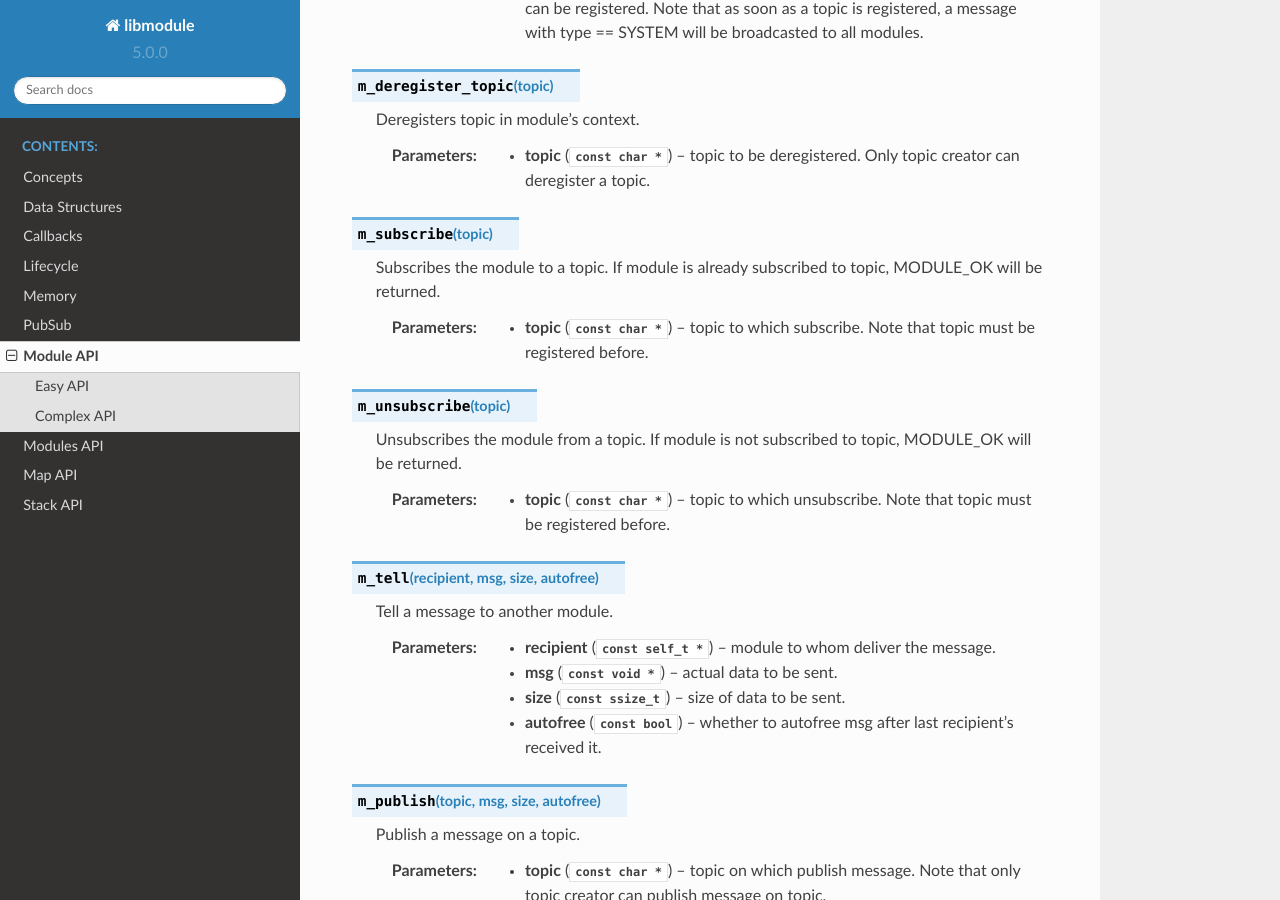
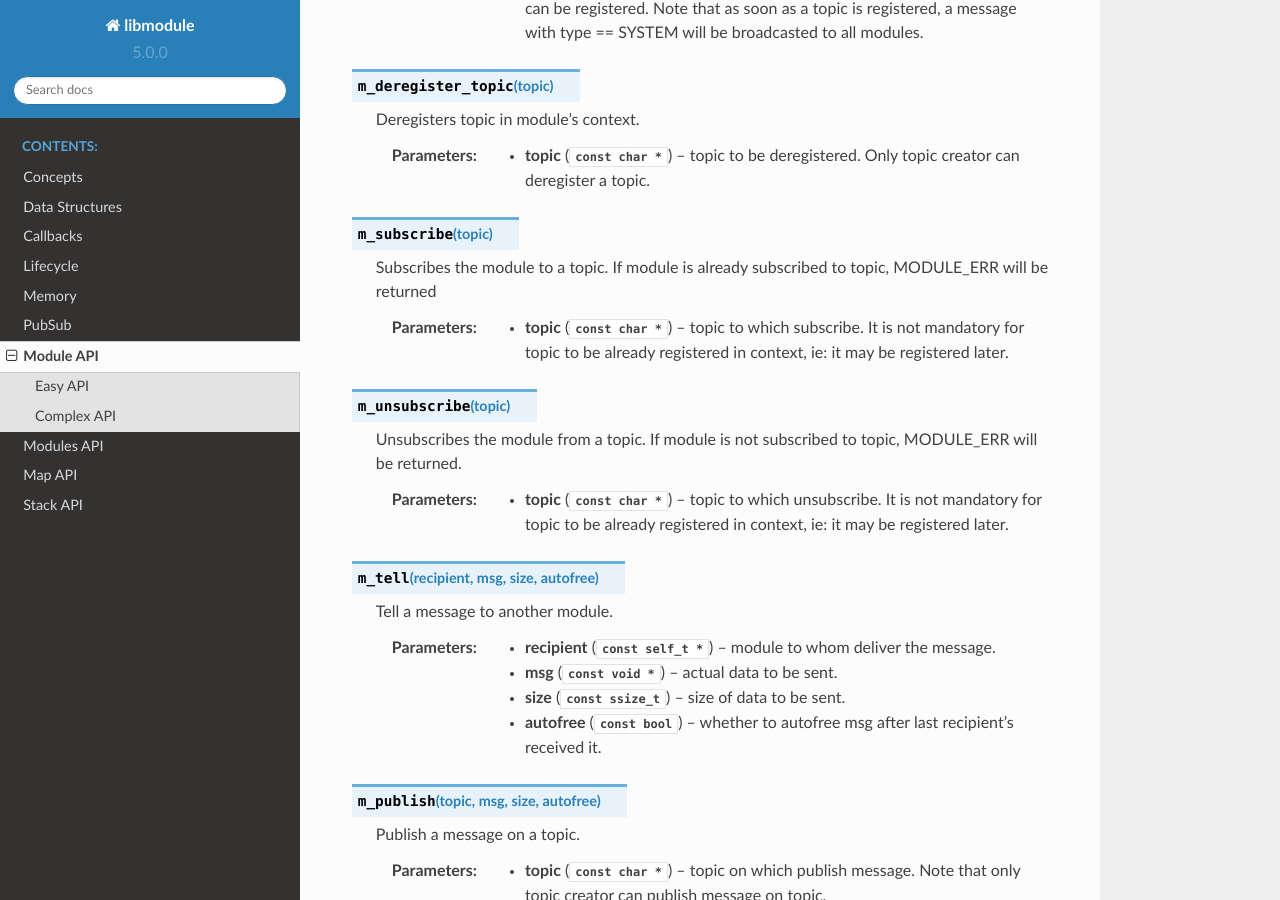
Before and after one commit to FedeDP/libmodule, a Sphinx documentation site: the page built from docs/src/module.rst, in a window 1280 px wide and 900 px high, scrolled down 3152 px. Built offline with Sphinx 7.4.7 and the Read the Docs theme 2.0.0, drawn with Linux system fonts in a browser that asks for light colours; some of the changed text lies outside the part shown.

Commit message:
* module_subscribe/unsubscribe should avoid checking if module is already registered in context. This way, a topic can be registered later.

```diff
--- a/docs/src/module.rst
+++ b/docs/src/module.rst
@@ -159,16 +159,16 @@ Where not specified, these functions return a :ref:`module_ret_code <module_ret_
 
 .. c:macro:: m_subscribe(topic)
 
-  Subscribes the module to a topic. If module is already subscribed to topic, MODULE_OK will be returned.
+  Subscribes the module to a topic. If module is already subscribed to topic, MODULE_ERR will be returned
 
-  :param topic: topic to which subscribe. Note that topic must be registered before.
+  :param topic: topic to which subscribe. It is not mandatory for topic to be already registered in context, ie: it may be registered later.
   :type topic: :c:type:`const char *`
 
 .. c:macro:: m_unsubscribe(topic)
 
-  Unsubscribes the module from a topic. If module is not subscribed to topic, MODULE_OK will be returned.
+  Unsubscribes the module from a topic. If module is not subscribed to topic, MODULE_ERR will be returned.
 
-  :param topic: topic to which unsubscribe. Note that topic must be registered before.
+  :param topic: topic to which unsubscribe. It is not mandatory for topic to be already registered in context, ie: it may be registered later.
   :type topic: :c:type:`const char *`
 
 .. c:macro:: m_tell(recipient, msg, size, autofree)
@@ -435,19 +435,19 @@ Again, where not specified, these functions return a :ref:`module_ret_code <modu
 
 .. c:function:: module_subscribe(self, topic)
 
-  Subscribes the module to a topic. If module is already subscribed to topic, MODULE_OK will be returned.
+  Subscribes the module to a topic. If module is already subscribed to topic, MODULE_ERR will be returned.
 
   :param self: pointer to module's handler
-  :param topic: topic to which subscribe. Note that topic must be registered before.
+  :param topic: topic to which subscribe. It is not mandatory for topic to be already registered in context, ie: it may be registered later.
   :type self: :c:type:`const self_t *`
   :type topic: :c:type:`const char *`
 
 .. c:function:: module_unsubscribe(self, topic)
 
-  Unsubscribes the module from a topic. If module is not subscribed to topic, MODULE_OK will be returned.
+  Unsubscribes the module from a topic. If module is not subscribed to topic, MODULE_ERR will be returned.
 
   :param self: pointer to module's handler
-  :param topic: topic to which unsubscribe. Note that topic must be registered before.
+  :param topic: topic to which unsubscribe. It is not mandatory for topic to be already registered in context, ie: it may be registered later.
   :type self: :c:type:`const self_t *`
   :type topic: :c:type:`const char *`
 
```
Also changed, not shown: TODO.md (+1 -1 lines), 1 other file.
